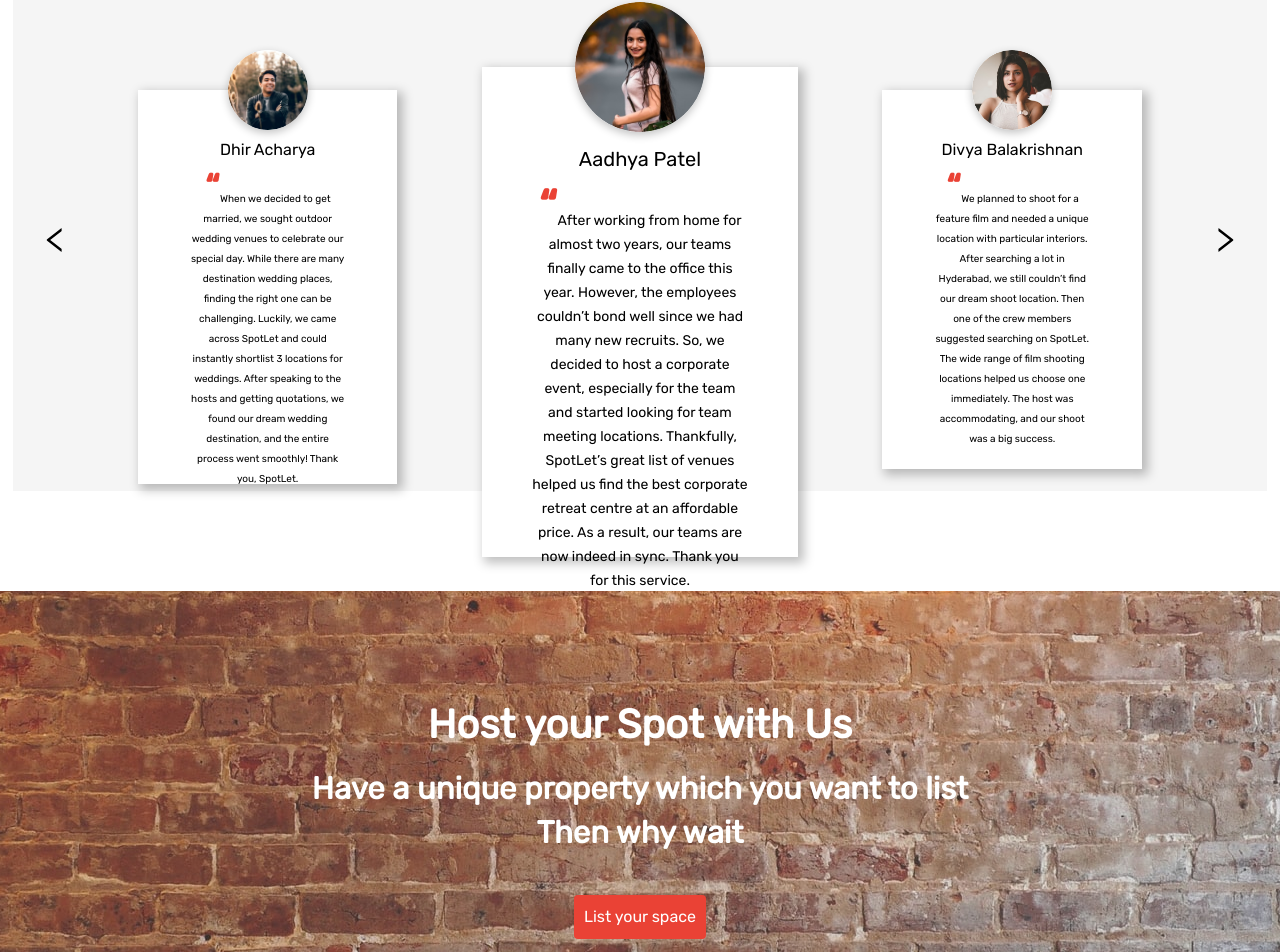
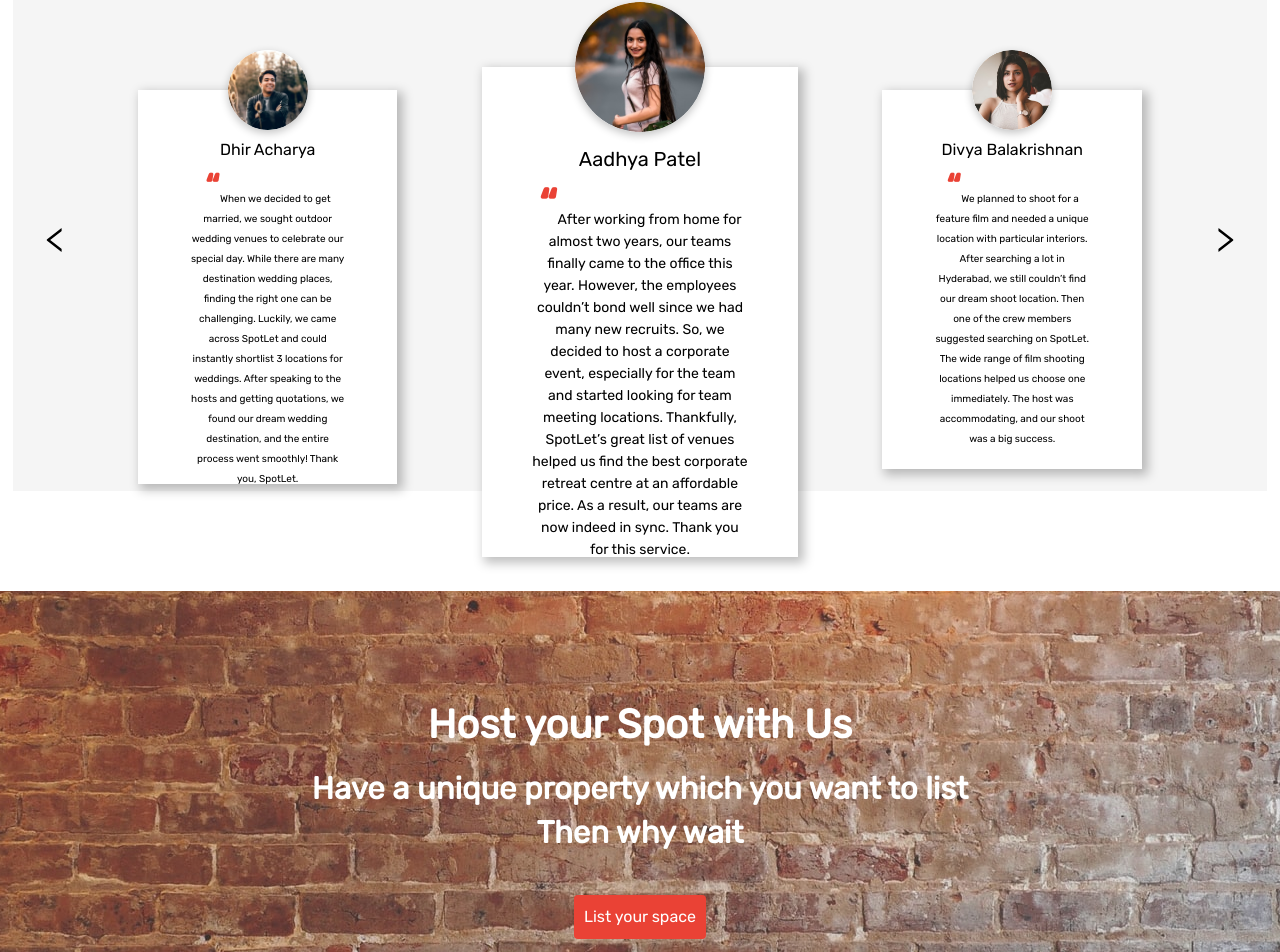
Before and after one commit to Maurice522/spotlet-front, a React (Create React App) app: page / in a window 1280 px wide. Shown: the part 4806-5758 px from the top of the page. Built offline with nearby package versions, Linux system fonts and the light colour scheme; no server answers.

Commit message:
front end changes

```diff
--- a/src/Assets/Styles/Home/testimonials.css
+++ b/src/Assets/Styles/Home/testimonials.css
@@ -105,7 +105,7 @@
 	font-style: normal;
 	font-weight: 400;
 	font-size: 14px;
-	line-height: 24px;
+	line-height: 22px;
 	text-align: center;
 	padding: 25px 50px;
 }
```
